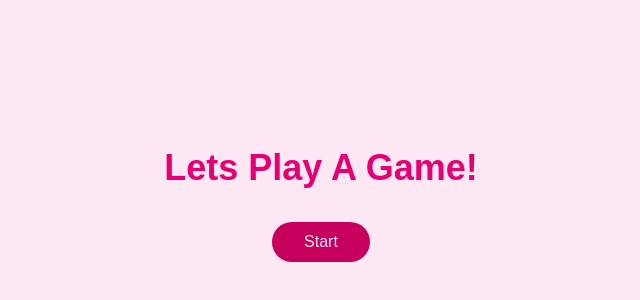
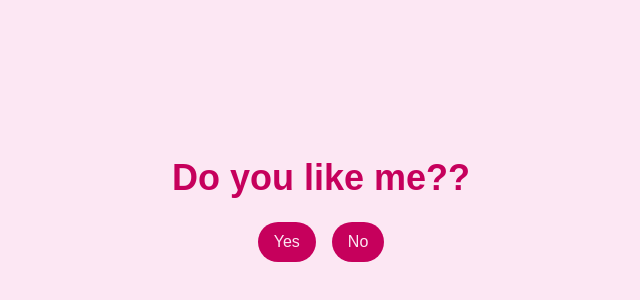
Before and after one commit to sahilshetty10/play, a React (Vite) app: page / in a window 1280 px wide. Shown: the part 190-490 px from the top of the page, without its empty margins (319-959 px from the left). Built offline with nearby package versions, Linux system fonts and the light colour scheme.

Commit message:
Update App.jsx

```diff
--- a/src/App.jsx
+++ b/src/App.jsx
@@ -8,7 +8,7 @@ import Proposal from "./components/Proposal";
 import Outro from "./components/Outro";
 
 function App() {
-  const [screen, setScreen] = useState(1);
+  const [screen, setScreen] = useState(3);
   const audioRef = useRef(null);
 
   return (
```
